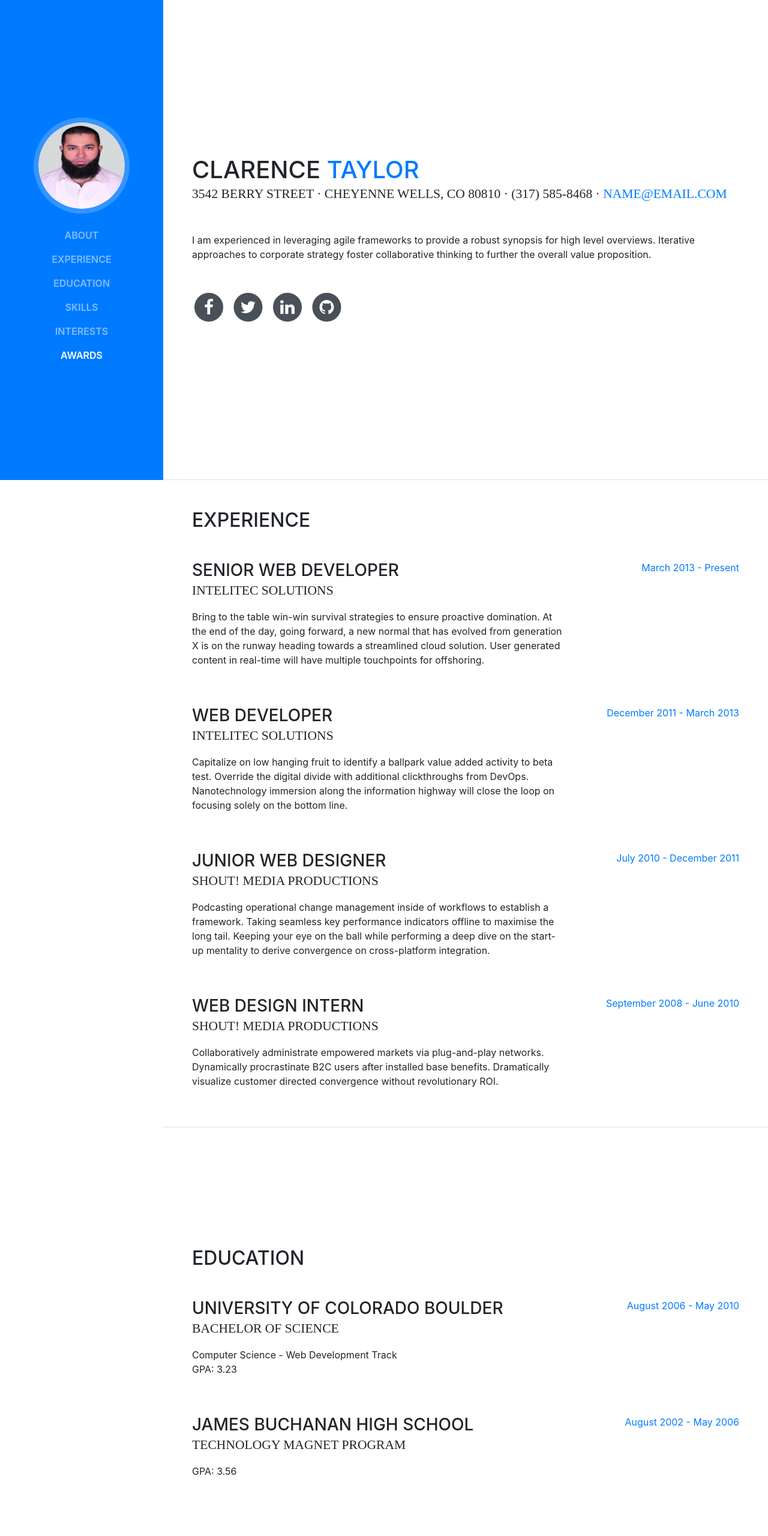
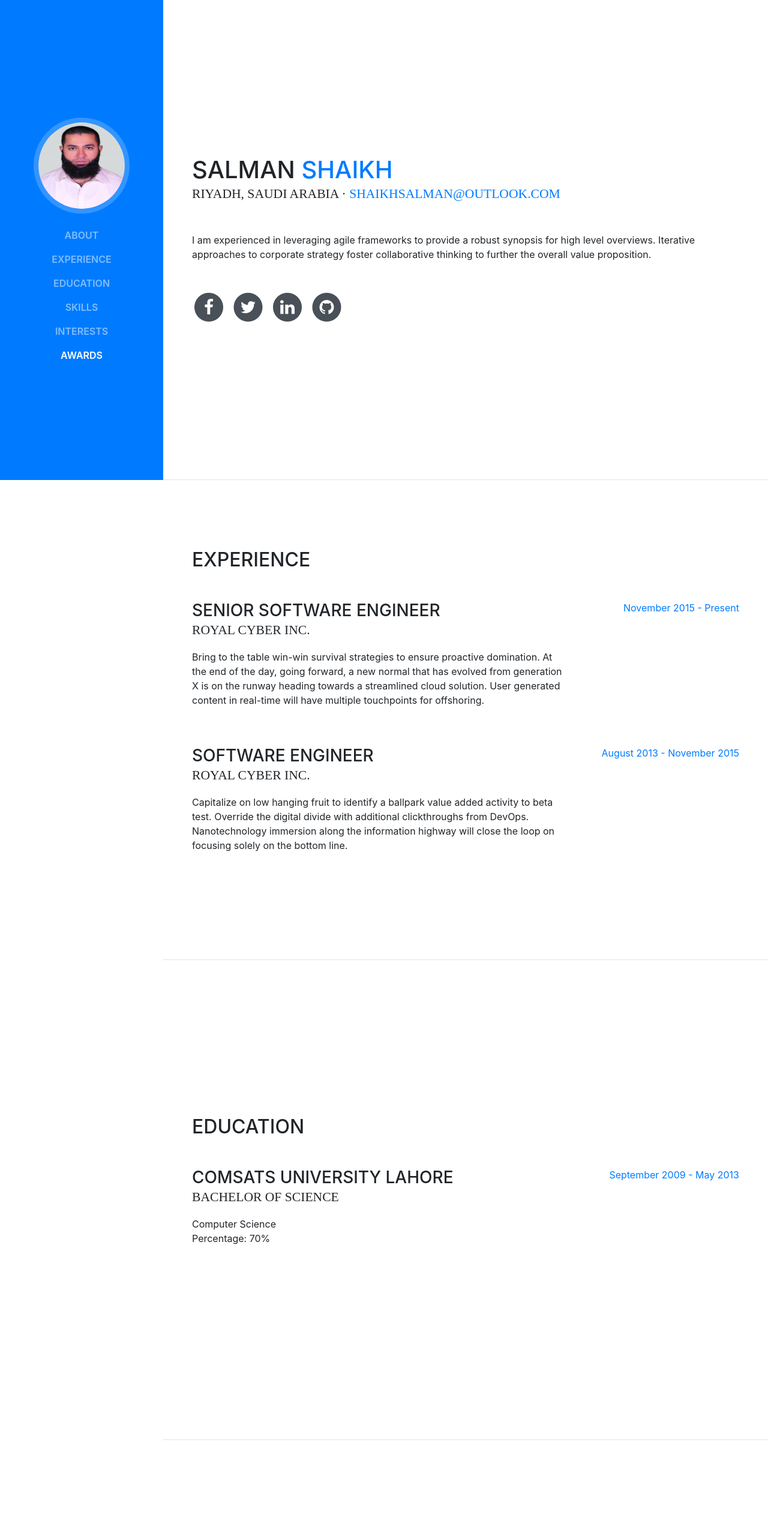
Before and after one commit to salmandev/salmandev.github.io, a website with bundled scripts: page index.html in a window 1280 px wide. Shown: the top 2560 px of the page at 60% size. Built offline with nearby package versions, Linux system fonts and the light colour scheme; a web font is replaced by a local one.

Commit message:
Resume V2
Resume V2

```diff
--- a/index.html
+++ b/index.html
@@ -8,7 +8,7 @@
     <meta name="description" content="">
     <meta name="author" content="">
 
-    <title>Resume - Start Bootstrap Theme</title>
+    <title>SALMAN SHAIKH</title>
 
     <!-- Bootstrap core CSS -->
     <link href="vendor/bootstrap/css/bootstrap.min.css" rel="stylesheet">
@@ -29,7 +29,7 @@
 
     <nav class="navbar navbar-expand-lg navbar-dark bg-primary fixed-top" id="sideNav">
       <a class="navbar-brand js-scroll-trigger" href="#page-top">
-        <span class="d-block d-lg-none">Start Bootstrap</span>
+        <span class="d-block d-lg-none"></span>
         <span class="d-none d-lg-block">
           <img class="img-fluid img-profile rounded-circle mx-auto mb-2" src="img/profile.jpg" alt="">
         </span>
@@ -65,11 +65,11 @@
 
       <section class="resume-section p-3 p-lg-5 d-flex d-column" id="about">
         <div class="my-auto">
-          <h1 class="mb-0">Clarence
-            <span class="text-primary">Taylor</span>
+          <h1 class="mb-0">Salman
+            <span class="text-primary">Shaikh</span>
           </h1>
-          <div class="subheading mb-5">3542 Berry Street · Cheyenne Wells, CO 80810 · (317) 585-8468 ·
-            <a href="mailto:name@email.com">name@email.com</a>
+          <div class="subheading mb-5">Riyadh, Saudi Arabia ·
+            <a href="mailto:shaikhsalman@outlook.com">shaikhsalman@outlook.com</a>
           </div>
           <p class="mb-5">I am experienced in leveraging agile frameworks to provide a robust synopsis for high level overviews. Iterative approaches to corporate strategy foster collaborative thinking to further the overall value proposition.</p>
           <ul class="list-inline list-social-icons mb-0">
@@ -115,48 +115,25 @@
 
           <div class="resume-item d-flex flex-column flex-md-row mb-5">
             <div class="resume-content mr-auto">
-              <h3 class="mb-0">Senior Web Developer</h3>
-              <div class="subheading mb-3">Intelitec Solutions</div>
+              <h3 class="mb-0">Senior Software Engineer</h3>
+              <div class="subheading mb-3">Royal Cyber Inc.</div>
               <p>Bring to the table win-win survival strategies to ensure proactive domination. At the end of the day, going forward, a new normal that has evolved from generation X is on the runway heading towards a streamlined cloud solution. User generated content in real-time will have multiple touchpoints for offshoring.</p>
             </div>
             <div class="resume-date text-md-right">
-              <span class="text-primary">March 2013 - Present</span>
+              <span class="text-primary">November 2015 - Present</span>
             </div>
           </div>
 
           <div class="resume-item d-flex flex-column flex-md-row mb-5">
             <div class="resume-content mr-auto">
-              <h3 class="mb-0">Web Developer</h3>
-              <div class="subheading mb-3">Intelitec Solutions</div>
+              <h3 class="mb-0">Software Engineer</h3>
+              <div class="subheading mb-3">Royal Cyber Inc.</div>
               <p>Capitalize on low hanging fruit to identify a ballpark value added activity to beta test. Override the digital divide with additional clickthroughs from DevOps. Nanotechnology immersion along the information highway will close the loop on focusing solely on the bottom line.</p>
             </div>
             <div class="resume-date text-md-right">
-              <span class="text-primary">December 2011 - March 2013</span>
+              <span class="text-primary">August 2013 - November 2015</span>
             </div>
           </div>
-
-          <div class="resume-item d-flex flex-column flex-md-row mb-5">
-            <div class="resume-content mr-auto">
-              <h3 class="mb-0">Junior Web Designer</h3>
-              <div class="subheading mb-3">Shout! Media Productions</div>
-              <p>Podcasting operational change management inside of workflows to establish a framework. Taking seamless key performance indicators offline to maximise the long tail. Keeping your eye on the ball while performing a deep dive on the start-up mentality to derive convergence on cross-platform integration.</p>
-            </div>
-            <div class="resume-date text-md-right">
-              <span class="text-primary">July 2010 - December 2011</span>
-            </div>
-          </div>
-
-          <div class="resume-item d-flex flex-column flex-md-row">
-            <div class="resume-content mr-auto">
-              <h3 class="mb-0">Web Design Intern</h3>
-              <div class="subheading mb-3">Shout! Media Productions</div>
-              <p>Collaboratively administrate empowered markets via plug-and-play networks. Dynamically procrastinate B2C users after installed base benefits. Dramatically visualize customer directed convergence without revolutionary ROI.</p>
-            </div>
-            <div class="resume-date text-md-right">
-              <span class="text-primary">September 2008 - June 2010</span>
-            </div>
-          </div>
-
         </div>
 
       </section>
@@ -167,27 +144,15 @@
 
           <div class="resume-item d-flex flex-column flex-md-row mb-5">
             <div class="resume-content mr-auto">
-              <h3 class="mb-0">University of Colorado Boulder</h3>
+              <h3 class="mb-0">COMSATS University Lahore</h3>
               <div class="subheading mb-3">Bachelor of Science</div>
-              <div>Computer Science - Web Development Track</div>
-              <p>GPA: 3.23</p>
+              <div>Computer Science</div>
+              <p>Percentage: 70%</p>
             </div>
             <div class="resume-date text-md-right">
-              <span class="text-primary">August 2006 - May 2010</span>
+              <span class="text-primary">September 2009 - May 2013</span>
             </div>
           </div>
-
-          <div class="resume-item d-flex flex-column flex-md-row">
-            <div class="resume-content mr-auto">
-              <h3 class="mb-0">James Buchanan High School</h3>
-              <div class="subheading mb-3">Technology Magnet Program</div>
-              <p>GPA: 3.56</p>
-            </div>
-            <div class="resume-date text-md-right">
-              <span class="text-primary">August 2002 - May 2006</span>
-            </div>
-          </div>
-
         </div>
       </section>
 
@@ -265,31 +230,7 @@
             <li>
               <i class="fa-li fa fa-trophy text-warning"></i>
               Google Analytics Certified Developer</li>
-            <li>
-              <i class="fa-li fa fa-trophy text-warning"></i>
-              Mobile Web Specialist - Google Certification</li>
-            <li>
-              <i class="fa-li fa fa-trophy text-warning"></i>
-              1<sup>st</sup>
-              Place - University of Colorado Boulder - Emerging Tech Competition 2009</li>
-            <li>
-              <i class="fa-li fa fa-trophy text-warning"></i>
-              1<sup>st</sup>
-              Place - University of Colorado Boulder - Adobe Creative Jam 2008 (UI Design Category)</li>
-            <li>
-              <i class="fa-li fa fa-trophy text-warning"></i>
-              2<sup>nd</sup>
-              Place - University of Colorado Boulder - Emerging Tech Competition 2008</li>
-            <li>
-            <li>
-              <i class="fa-li fa fa-trophy text-warning"></i>
-              1<sup>st</sup>
-              Place - James Buchanan High School - Hackathon 2006</li>
-            <li>
-              <i class="fa-li fa fa-trophy text-warning"></i>
-              3<sup>rd</sup>
-              Place - James Buchanan High School - Hackathon 2005</li>
-          </ul>
+            </ul>
         </div>
       </section>
 
```
